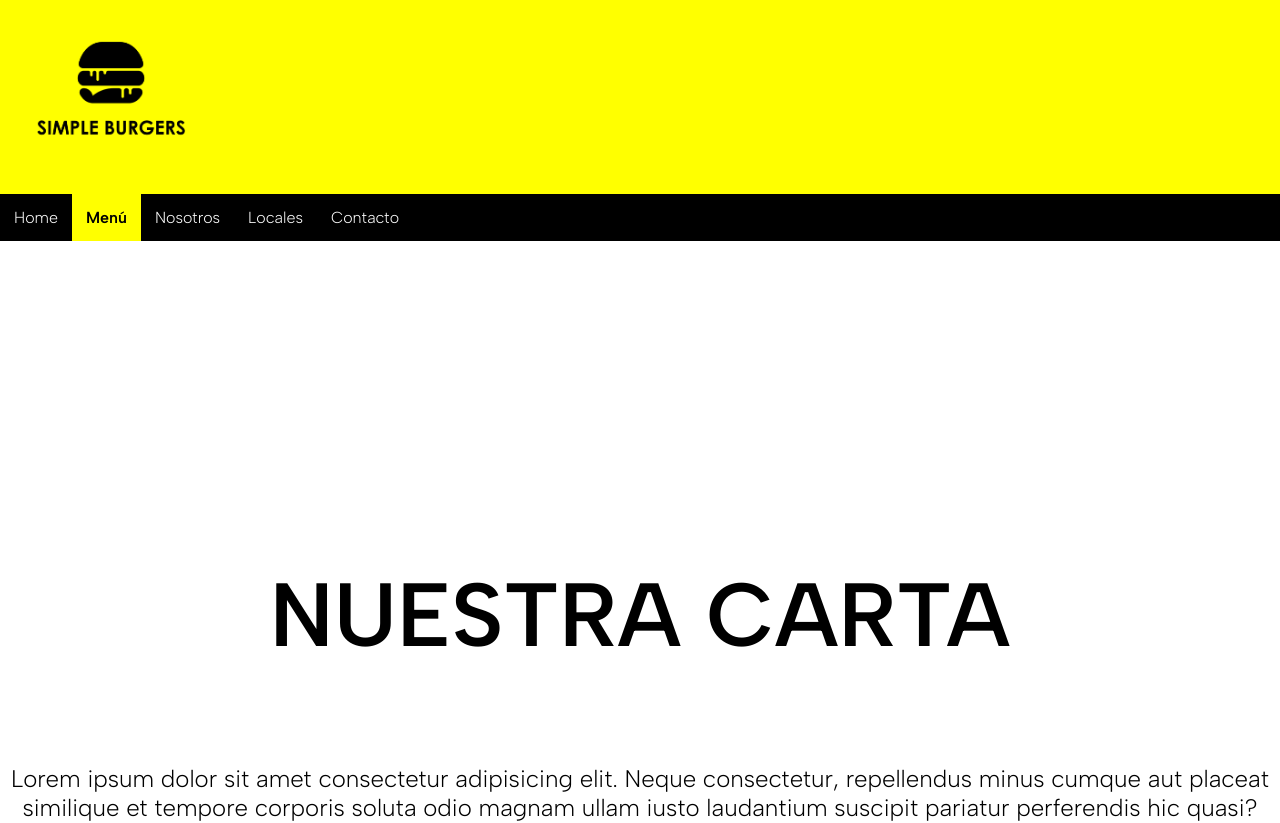
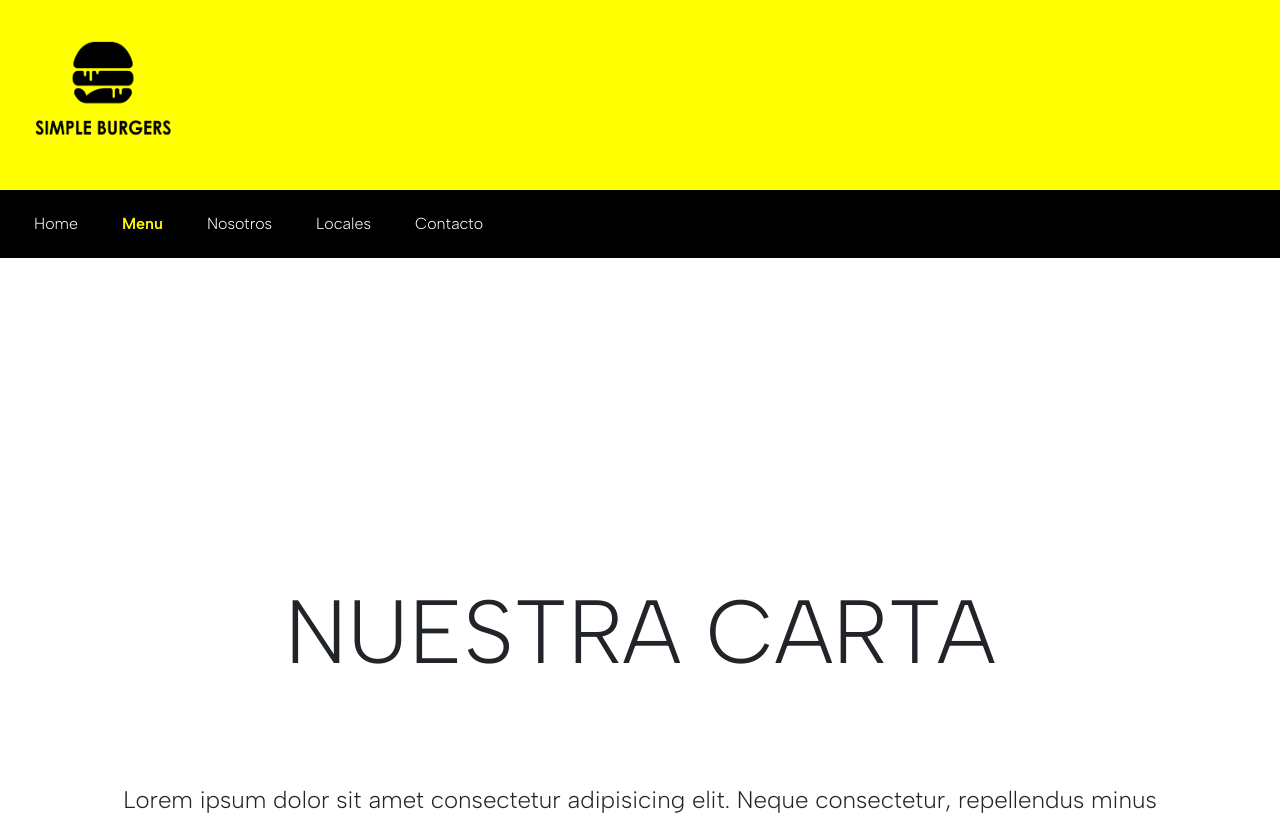
Before and after one commit to nacholozano1/s-burgers-ignaciolozano, a plain HTML site: page html/menu.html in a window 1280 px wide. Shown: the top 823 px of the page. Drawn offline with nearby package versions, Linux system fonts and the light colour scheme.

Commit message:
Segunda version de bootstrap

```diff
--- a/css/style.css
+++ b/css/style.css
@@ -30,6 +30,27 @@ ul.navbar-nav{
 .navbar-nav .nav-link.active, .navbar-nav .show>.nav-link {
     color: #fffa07;
     font-weight: 600;
+}
+
+.container{
+    font-family: 'Albert Sans', sans-serif;
+    width: 100%;
+    display: flex;
+    flex-direction: column;
+    align-items: center;
+}
+
+.container h1{
+    margin: 20rem 0rem 3rem 0rem;
+    font-size: 7vw;
+    text-transform: uppercase;
+    text-align: center;
+}
+
+.container p{
+    margin-top: 3rem;
+    font-size: x-large;
+    text-align: center;
 }
 
 @media only screen and (max-width:600px) {
--- a/html/menu.html
+++ b/html/menu.html
@@ -5,6 +5,7 @@
     <meta http-equiv="X-UA-Compatible" content="IE=edge">
     <meta name="viewport" content="width=device-width, initial-scale=1.0">
     <link rel="icon" type="image/x-icon" href="../img/favicon.ico">
+    <link href="https://cdn.jsdelivr.net/npm/bootstrap@5.2.0/dist/css/bootstrap.min.css" rel="stylesheet" integrity="sha384-gH2yIJqKdNHPEq0n4Mqa/HGKIhSkIHeL5AyhkYV8i59U5AR6csBvApHHNl/vI1Bx" crossorigin="anonymous">
     <link rel="stylesheet" href="../css/style.css">
     <title>Menu</title>
 </head>
@@ -15,27 +16,34 @@
         <img class="header-img" src="../img/simple-burger-logo-trans.png" alt="simple burger logo">
         </a>
     </header>
-        <nav>
-            <ul class="header-menu">
-                <li>
-                    <a href="../index.html"> Home </a>
+    <nav class="navbar navbar-expand-lg navbar-dark bg-dark">
+        <div class="container-fluid">
+          <button class="navbar-toggler" type="button" data-bs-toggle="collapse" data-bs-target="#navbarNav" aria-controls="navbarNav" aria-expanded="false" aria-label="Toggle navigation">
+            <span class="navbar-toggler-icon"></span>
+          </button>
+          <div class="collapse navbar-collapse" id="navbarNav">
+            <ul class="navbar-nav">
+              <li class="nav-item">
+                <a class="nav-link" aria-current="page" href="../index.html">Home</a>
               </li>
-                <li id="active">
-                    <a href="../html/menu.html"> Menú </a>
+              <li class="nav-item">
+                <a class="nav-link active" href="../html/menu.html">Menu</a>
               </li>
-                <li>
-                    <a href="../html/nosotros.html"> Nosotros </a>
+              <li class="nav-item">
+                <a class="nav-link" href="../html/nosotros.html">Nosotros</a>
               </li>
-                <li>
-                    <a href="../html/locales.html"> Locales </a>
+              <li class="nav-item">
+                <a class="nav-link" href="../html/locales.html">Locales</a>
               </li>
-                <li>
-                    <a href="../html/contacto.html"> Contacto </a>
+              <li class="nav-item">
+                <a class="nav-link" href="../html/contacto.html">Contacto</a>
               </li>
             </ul>
+          </div>
+        </div>
       </nav>
     <main class="main">
-        <section class="menu-section1">
+        <section class="container">
             <h1>Nuestra Carta</h1>
             <p>Lorem ipsum dolor sit amet consectetur adipisicing elit. Neque consectetur, repellendus minus cumque aut placeat similique et tempore corporis soluta odio magnam ullam iusto laudantium suscipit pariatur perferendis hic quasi?</p>
         </section>
@@ -135,6 +143,7 @@
         </div>
     </footer>
     </div>
+    <script src="https://cdn.jsdelivr.net/npm/bootstrap@5.2.0/dist/js/bootstrap.bundle.min.js" integrity="sha384-A3rJD856KowSb7dwlZdYEkO39Gagi7vIsF0jrRAoQmDKKtQBHUuLZ9AsSv4jD4Xa" crossorigin="anonymous"></script>
 </body>
 </html>
 </body>
```
Also changed, not shown: html/contacto.html (+2 -0 lines), html/locales.html (+2 -0 lines), html/nosotros.html (+2 -0 lines), index.html (+13 -20 lines), 2 other files. Lines whose indentation alone changed are shown as unchanged.
